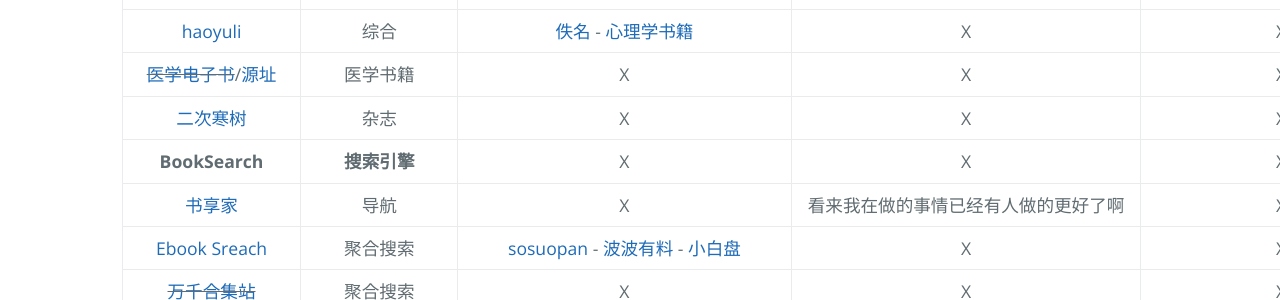
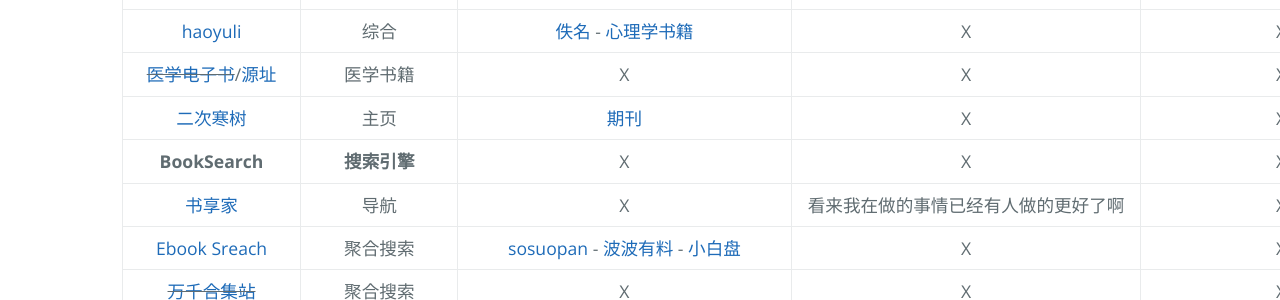
Before and after one commit to AmbroseRen/test, a Jekyll site: the page built from Library/BookSearch.md, in a window 1280 px wide and 900 px high. Shown: the part 344-644 px from the top of the window. Built offline with Jekyll 4.4.1, drawn with Linux system fonts in a browser that asks for light colours; our own code applies the rules of GitHub Pages for plain Markdown files; the repository's description, which GitHub fills in, is left out.

Commit message:
Update BookSearch.md

```diff
--- a/Library/BookSearch.md
+++ b/Library/BookSearch.md
@@ -13,7 +13,7 @@
 | [zure](https://zure.fun/) | 好 | [星辰的繼承者](https://zure.fun/book/fc466fba-b68d-11e8-8364-560001a72e1e/) | X | X |
 | [haoyuli](http://book.haoyuli.cn/Z.1.%E7%9B%AE%E5%BD%95%E7%B4%A2%E5%BC%95/%E5%85%A8%E9%83%A8.html) | 综合 | [佚名](https://http561856124.wordpress.com/) - [心理学书籍](http://www.ixinqing.com/) | X | X |
 | ~~[医学电子书](https://yixueshu.gitee.io/)~~/[源址](https://github.com/scienceasdf/medical-books/releases) | 医学书籍 | X | X | X |
-| [二次寒树](https://echs.herokuapp.com/) | 杂志 | X | X | X |
+| [二次寒树](https://xydh.fun/echsfxy) | 主页 | [期刊](http://new-qk.lifves.com/wap.php?url=aHR0cCUzQSUyRiUyRm5ldy1xay5saWZ2ZXMuY29tJTJG) | X | X |
 | __BookSearch__ | __搜索引擎__ | X | X | X |
 | [书享家](http://shuxiangjia.cn/) | 导航 | X | 看来我在做的事情已经有人做的更好了啊 | X |
 | [Ebook Sreach](https://ebook.blinkol.com/#/) | 聚合搜索 | [sosuopan](https://m.sosuopan.cn/) - [波波有料](http://www.52xianua.info/) - [小白盘](https://www.xiaobaipan.com/) | X | X |
```
